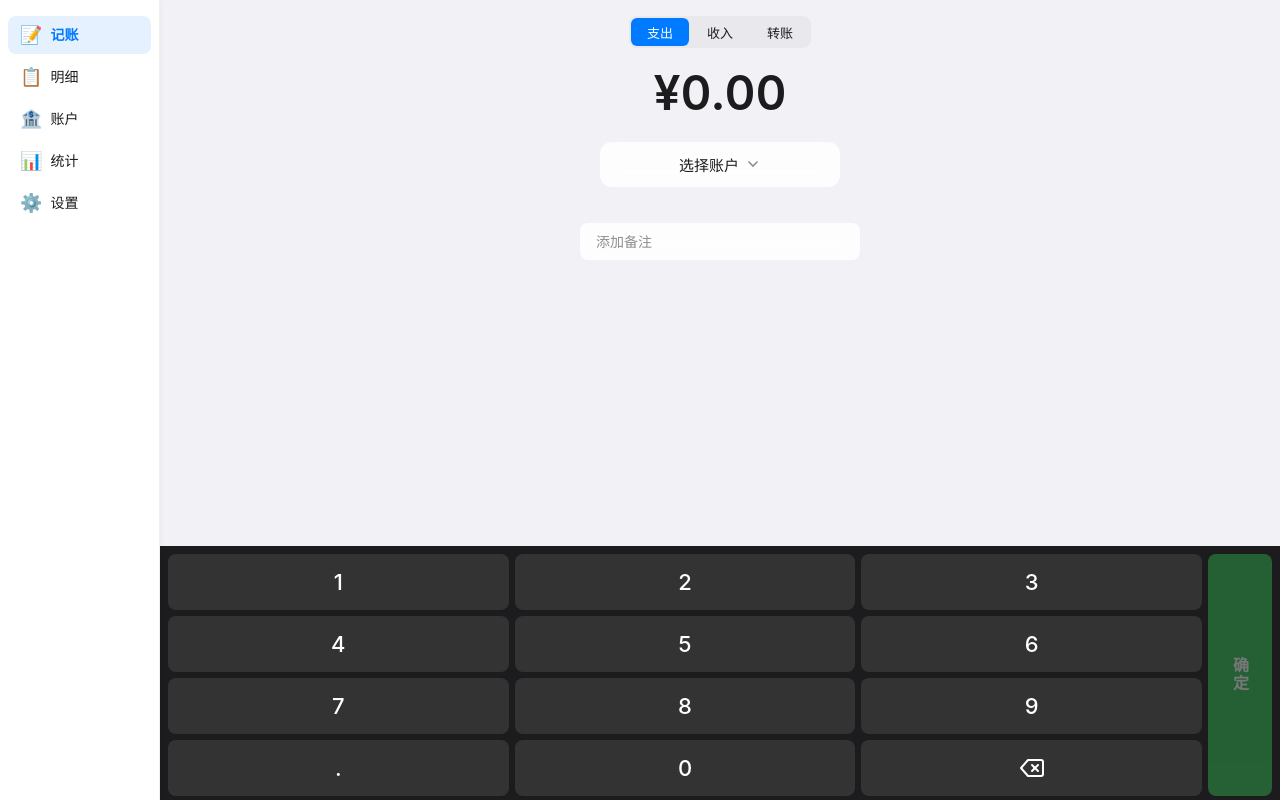
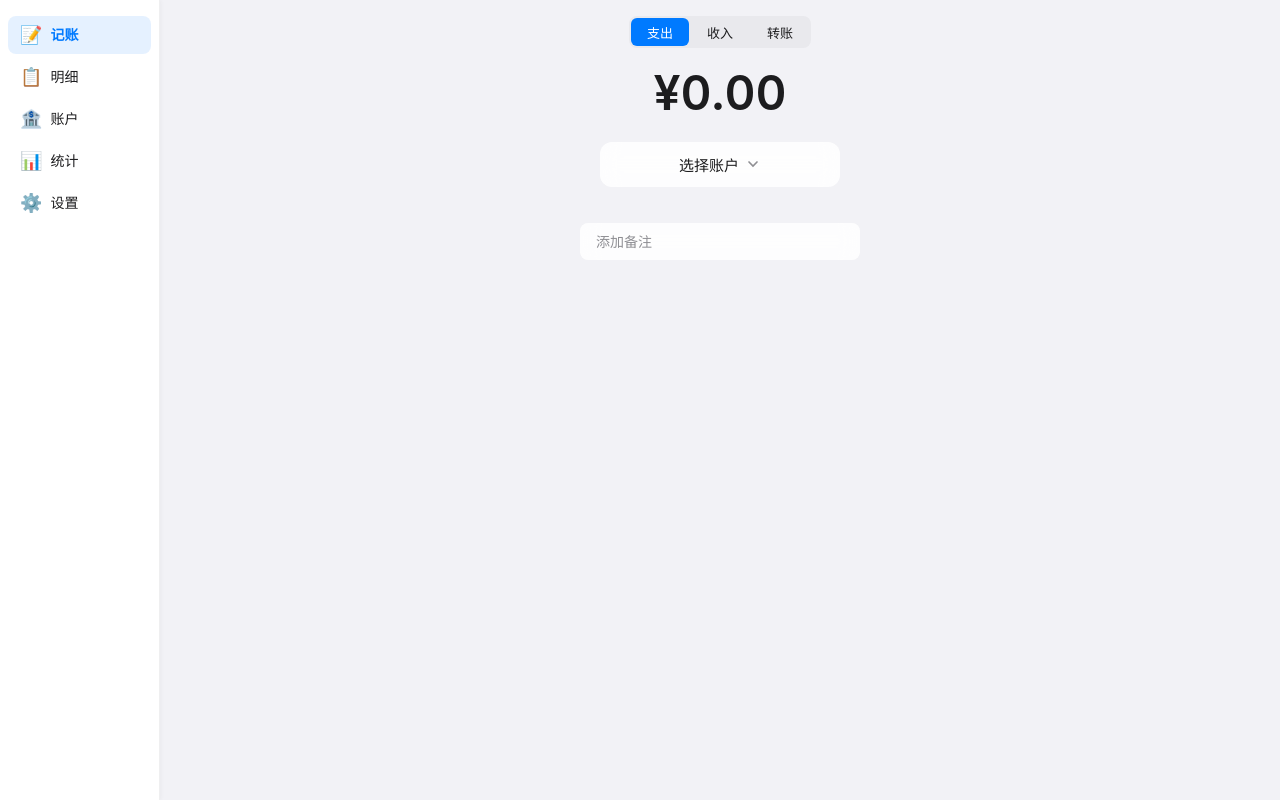
Before and after one commit to heart14/money-book-pwa, a Vue app: page /booking in a window 1280 px wide. Built offline with nearby package versions, Linux system fonts and the light colour scheme.

Commit message:
fix: seed data on startup, light keyboard with visibility control

```diff
--- a/src/components/booking/NumberKeyboard.vue
+++ b/src/components/booking/NumberKeyboard.vue
@@ -1,5 +1,6 @@
 <template>
-  <div class="keyboard-wrapper">
+  <div v-if="visible" class="keyboard-mask" @click.self="emit('close')">
+    <div class="keyboard-wrapper" @click.stop>
       <div class="keyboard-grid">
         <button
           v-for="key in ['1', '2', '3', '4', '5', '6', '7', '8', '9']"
@@ -12,7 +13,7 @@
         <button class="key dot-key" @click="handleDot">.</button>
         <button class="key zero-key" @click="handleDigit('0')">0</button>
         <button class="key backspace-key" @click="handleBackspace">
-        <svg viewBox="0 0 24 24" width="24" height="24" fill="none" stroke="currentColor" stroke-width="2" stroke-linecap="round" stroke-linejoin="round">
+          <svg viewBox="0 0 24 24" width="22" height="22" fill="none" stroke="currentColor" stroke-width="2" stroke-linecap="round" stroke-linejoin="round">
             <path d="M21 4H8l-7 8 7 8h13a2 2 0 002-2V6a2 2 0 00-2-2z"/>
             <line x1="18" y1="9" x2="12" y2="15"/>
             <line x1="12" y1="9" x2="18" y2="15"/>
@@ -27,16 +28,19 @@
         </button>
       </div>
     </div>
+  </div>
 </template>
 
 <script setup lang="ts">
 const props = defineProps<{
   value: string
+  visible: boolean
 }>()
 
 const emit = defineEmits<{
   'update:value': [value: string]
   confirm: []
+  close: []
 }>()
 
 function handleDigit(d: string) {
@@ -44,7 +48,6 @@ function handleDigit(d: string) {
   if (v === '0') {
     v = d
   } else {
-    // Limit to 10 digits (excluding decimal point)
     const digitsOnly = v.replace('.', '')
     if (digitsOnly.length >= 10) return
     v += d
@@ -73,28 +76,47 @@ function handleConfirm() {
 </script>
 
 <style scoped>
+.keyboard-mask {
+  position: fixed;
+  inset: 0;
+  z-index: 900;
+}
+
 .keyboard-wrapper {
-  width: 100%;
-  background: #1c1c1e;
+  position: fixed;
+  left: 0;
+  right: 0;
+  bottom: 0;
+  z-index: 901;
+  background: #f2f2f6;
   padding-bottom: env(safe-area-inset-bottom);
+  border-top: 1px solid rgba(60, 60, 67, 0.08);
   user-select: none;
+  animation: slideUp 0.25s ease-out;
+}
+
+@keyframes slideUp {
+  from { transform: translateY(100%); }
+  to { transform: translateY(0); }
 }
 
 .keyboard-grid {
   display: grid;
-  grid-template-columns: repeat(3, 1fr) 64px;
-  grid-template-rows: repeat(4, 56px);
+  grid-template-columns: repeat(3, 1fr) 72px;
+  grid-template-rows: repeat(4, 54px);
   gap: 6px;
   padding: 8px 8px 4px;
+  max-width: 420px;
+  margin: 0 auto;
 }
 
 .key {
   border: none;
-  background: #333;
-  color: #fff;
+  background: #fff;
+  color: #1c1c1e;
   font-size: 22px;
   font-weight: 500;
-  border-radius: 8px;
+  border-radius: 10px;
   cursor: pointer;
   display: flex;
   align-items: center;
@@ -102,10 +124,11 @@ function handleConfirm() {
   -webkit-tap-highlight-color: transparent;
   transition: background 0.1s;
   font-family: inherit;
+  box-shadow: 0 1px 2px rgba(0, 0, 0, 0.04);
 }
 
 .key:active {
-  background: #555;
+  background: #e5e5ea;
 }
 
 .zero-key {
@@ -118,24 +141,26 @@ function handleConfirm() {
 
 .backspace-key {
   grid-column: 3;
+  color: #8e8e93;
 }
 
 .confirm-key {
   grid-column: 4;
   grid-row: 1 / -1;
-  background: #34c759;
-  font-size: 16px;
+  background: var(--color-primary, #007aff);
+  color: #fff;
+  font-size: 17px;
   font-weight: 600;
-  writing-mode: vertical-lr;
-  letter-spacing: 2px;
+  letter-spacing: 1px;
+  border-radius: 10px;
 }
 
 .confirm-key:active {
-  background: #28a745;
+  background: #0056cc;
 }
 
 .confirm-key.disabled {
-  opacity: 0.4;
+  opacity: 0.35;
   pointer-events: none;
 }
 </style>
--- a/src/main.ts
+++ b/src/main.ts
@@ -4,6 +4,7 @@ import App from './App.vue'
 import 'uno.css'
 import './styles/main.css'
 import router from './router'
+import { seedData } from '@/db/seed'
 
 const app = createApp(App)
 
@@ -13,3 +14,6 @@ app.use(router)
 app.mount('#app')
 
 navigator.storage?.persist()
+
+// 首次启动时导入预设账户和分类
+seedData()
--- a/src/pages/booking/BookingPage.vue
+++ b/src/pages/booking/BookingPage.vue
@@ -6,8 +6,8 @@
         <ModeSwitch v-model="bookingMode" @update:model-value="onModeChange" />
       </div>
 
-      <!-- Amount Display -->
-      <div class="amount-display">{{ displayAmount }}</div>
+      <!-- Amount Display - tap to show keyboard -->
+      <div class="amount-display" @click="keyboardVisible = true">{{ displayAmount }}</div>
 
       <!-- Account Selector -->
       <div v-if="bookingMode !== 'transfer'" class="account-section">
@@ -99,11 +99,13 @@
       </div>
     </div>
 
-    <!-- Number Keyboard (fixed at bottom) -->
+    <!-- Number Keyboard (shown when amount area is tapped) -->
     <NumberKeyboard
       :value="inputValue"
+      :visible="keyboardVisible"
       @update:value="inputValue = $event"
       @confirm="handleConfirm"
+      @close="keyboardVisible = false"
     />
   </div>
 </template>
@@ -127,6 +129,7 @@ const uiStore = useUiStore()
 // ── State ──
 const bookingMode = ref<BookingMode>(uiStore.bookingMode)
 const inputValue = ref('0')
+const keyboardVisible = ref(false)
 const selectedAccount = ref<Account | null>(null)
 const selectedToAccount = ref<Account | null>(null)
 const selectedCategoryId = ref<number | null>(null)
@@ -191,6 +194,7 @@ function selectToAccount(acc: Account) {
 // ── Category selection ──
 function onCategorySelect(categoryId: number) {
   selectedCategoryId.value = categoryId
+  keyboardVisible.value = false
 }
 
 // ── Confirm (submit transaction) ──
@@ -263,6 +267,7 @@ async function handleConfirm() {
 
 function resetState() {
   inputValue.value = '0'
+  keyboardVisible.value = false
   selectedCategoryId.value = null
   note.value = ''
   selectedToAccount.value = null
```
Lines whose indentation alone changed are shown as unchanged.
